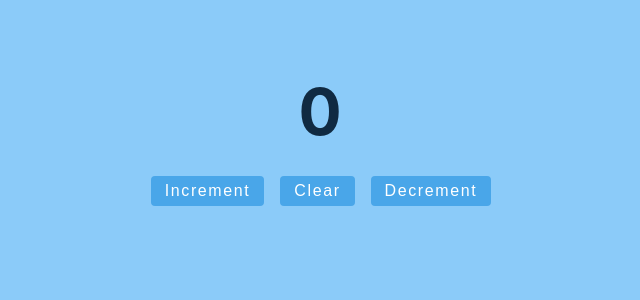
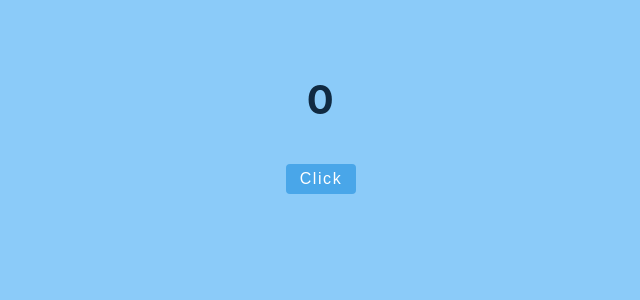
Before and after one commit to thanatP-Bz/react-tutorial, a React (Create React App) app: page / in a window 1280 px wide. Shown: the top 300 px of the page, without its empty margins (319-959 px from the left). Built offline with nearby package versions, Linux system fonts and the light colour scheme.

Commit message:
useEffect

```diff
--- a/src/App.js
+++ b/src/App.js
@@ -1,10 +1,10 @@
 import React from "react";
-import Counter from "./useState/Counter";
+import UseEffectBasics from "./useEffect/UseEffectBasics";
 
 function App() {
   return (
     <div className="container">
-      <Counter />
+      <UseEffectBasics />
     </div>
   );
 }
--- /dev/null
+++ b/src/useEffect/UseEffectBasics.js
@@ -0,0 +1,37 @@
+import React, { useState, useEffect } from "react";
+
+const UseEffectBasics = () => {
+  const [value, setValue] = useState(0);
+  const clickHandler = () => {
+    setValue((prevValue) => prevValue + 1);
+  };
+
+  useEffect(() => {
+    console.log("use effect");
+    if (value > 0) {
+      document.title = `New Messages (${value})`;
+    }
+  }, [value]);
+
+  useEffect(() => {
+    console.log("use second effect");
+    if (value > 0) {
+      document.title = `New Messages (${value})`;
+    }
+  });
+
+  useEffect(() => {
+    console.log("hello world");
+  }, []);
+
+  return (
+    <div className="container">
+      <h2>{value}</h2>
+      <button className="btn" onClick={clickHandler}>
+        Click
+      </button>
+    </div>
+  );
+};
+
+export default UseEffectBasics;
--- a/src/useState/Counter.js
+++ b/src/useState/Counter.js
@@ -14,8 +14,17 @@ const Counter = () => {
   const clear = () => {
     setCounter(0);
   };
+
+  const complexHandler = () => {
+    setTimeout(() => {
+      setCounter((prevCount) => {
+        return prevCount + 1;
+      });
+    }, 2000);
+  };
   return (
     <React.Fragment>
+      <main>
         <h1 className="container">{counter}</h1>
 
         <button onClick={increment} className="btn">
@@ -27,6 +36,14 @@ const Counter = () => {
         <button onClick={decrement} className="btn">
           Decrement
         </button>
+      </main>
+
+      <div className="container">
+        <h2 className="container">complex counter</h2>
+        <button className="btn" onClick={complexHandler}>
+          click
+        </button>
+      </div>
     </React.Fragment>
   );
 };
```
Lines whose indentation alone changed are shown as unchanged.
